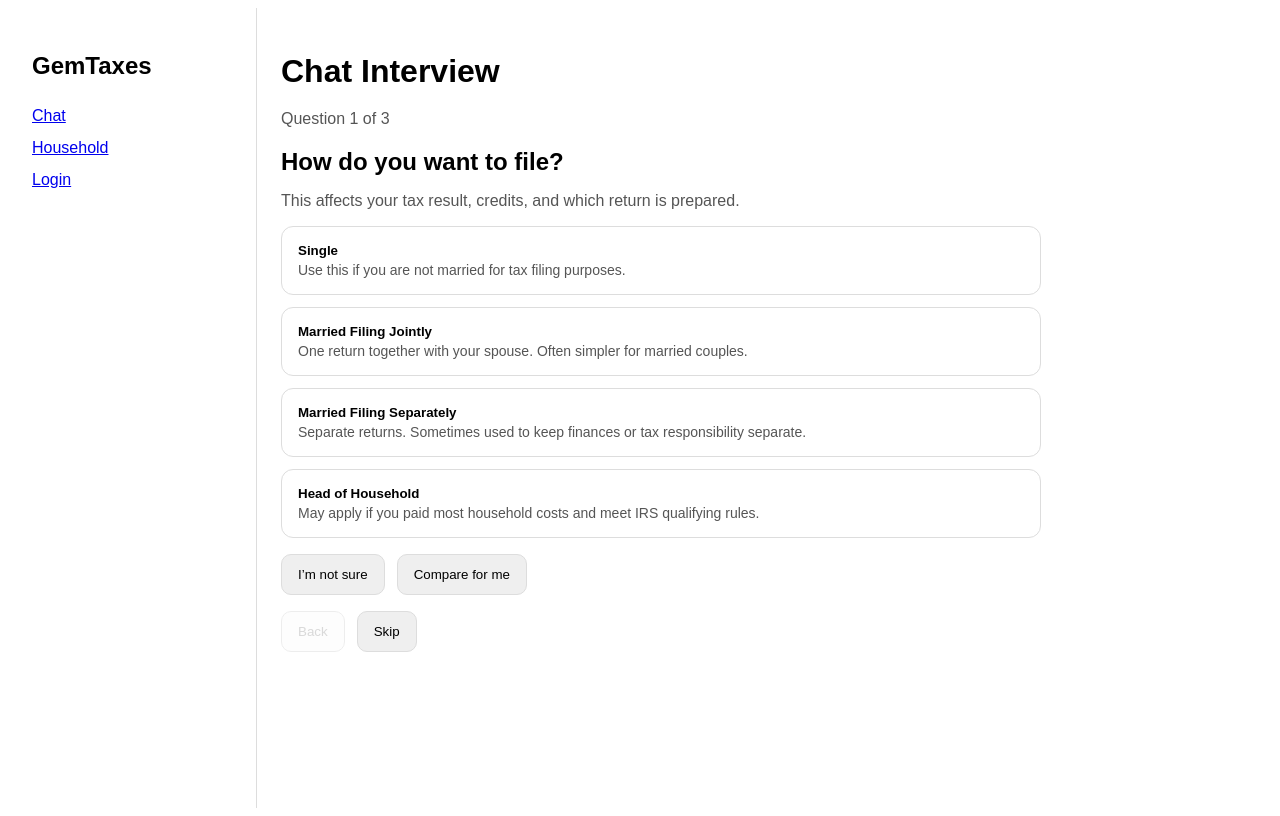
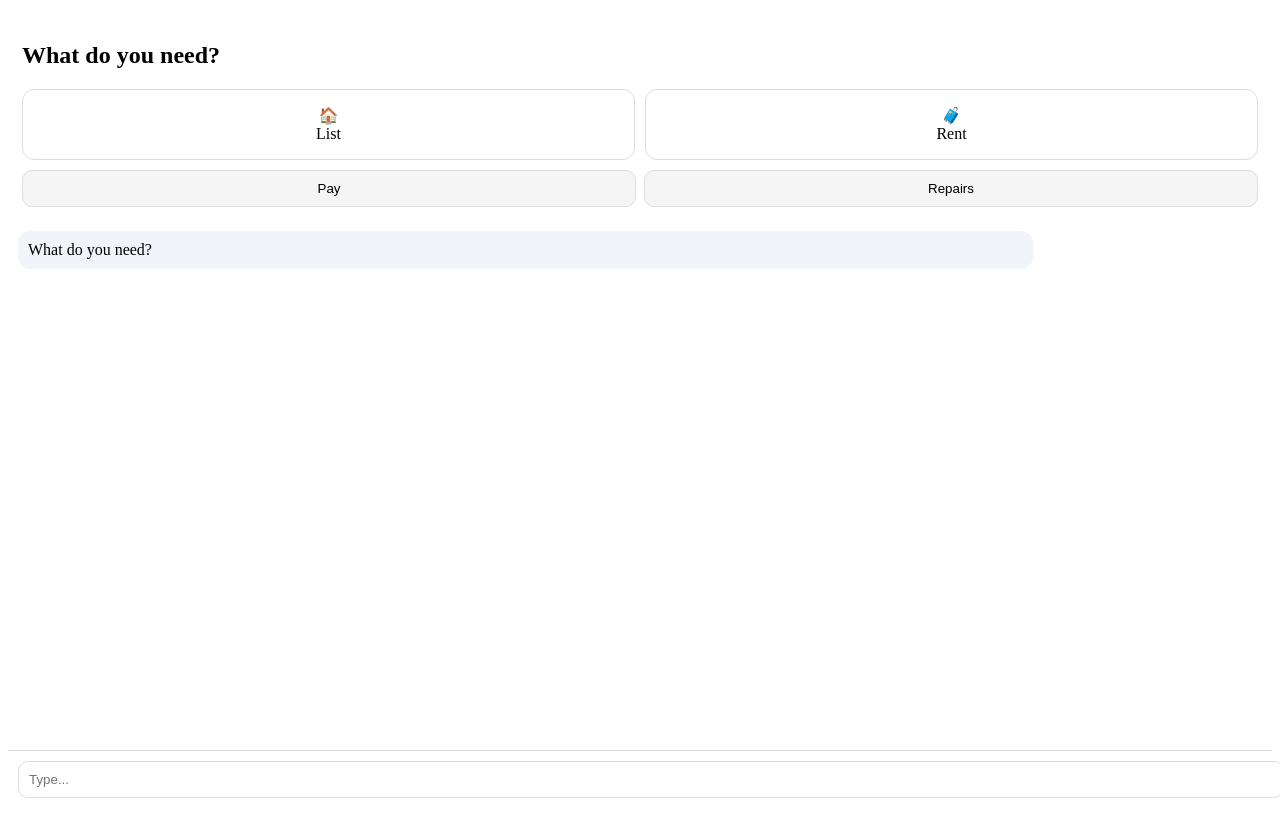
Before and after one commit to infomomtelo-sketch/Gemtaxes-app, a Next.js app: page /chat in a window 1280 px wide. Built offline with nearby package versions, Linux system fonts and the light colour scheme.

Commit message:
Update layout.js

```diff
--- a/app/(dashbooard)/layout.js
+++ b/app/(dashbooard)/layout.js
@@ -1,89 +1,281 @@
-'use client'
+"use client";
+import { useState, useRef, useEffect } from "react";
 
-import { useState, useEffect } from 'react'
+export default function HouseholdPage() {
+  const [messages, setMessages] = useState([
+    { type: "ai", text: "What do you need?" }
+  ]);
 
-export default function DashboardLayout({ children }) {
-  const [isMobile, setIsMobile] = useState(false)
-  const [menuOpen, setMenuOpen] = useState(false)
+  const [flow, setFlow] = useState(null);
+  const [step, setStep] = useState(null);
+  const [inputValue, setInputValue] = useState("");
+
+  const messagesEndRef = useRef(null);
 
   useEffect(() => {
-    function handleResize() {
-      setIsMobile(window.innerWidth < 768)
+    messagesEndRef.current?.scrollIntoView({ behavior: "smooth" });
+  }, [messages]);
+
+  const addMessage = (text, type = "ai") => {
+    setMessages(prev => [...prev.slice(-20), { type, text }]);
+  };
+
+  const addOptions = (options) => {
+    setMessages(prev => [...prev.slice(-20), { type: "options", options }]);
+  };
+
+  const resetToMain = () => {
+    setFlow(null);
+    setStep(null);
+    addMessage("What do you need?");
+  };
+
+  // ===== START ACTION =====
+  const startAction = (type) => {
+    addMessage(
+      type === "list"
+        ? "List property"
+        : type === "rental"
+        ? "Find rental"
+        : type === "payment"
+        ? "Pay rent"
+        : type,
+      "user"
+    );
+
+    if (type === "list") {
+      setFlow("listing");
+      setStep("type");
+
+      addMessage("Property type?");
+      addOptions([
+        { label: "House" },
+        { label: "Apartment" },
+        { label: "Studio" },
+        { label: "Room" },
+        { label: "Back" }
+      ]);
     }
 
-    handleResize()
-    window.addEventListener('resize', handleResize)
-    return () => window.removeEventListener('resize', handleResize)
-  }, [])
+    if (type === "rental") {
+      addMessage("Start with?");
+      addOptions([
+        { label: "Location" },
+        { label: "Budget" },
+        { label: "Move-in" },
+        { label: "Bedrooms" },
+        { label: "Back" }
+      ]);
+    }
 
-  if (isMobile) {
-    return (
-      <div style={{ minHeight: '100vh', fontFamily: 'Arial, sans-serif' }}>
-        <header
-          style={{
-            display: 'flex',
-            justifyContent: 'space-between',
-            alignItems: 'center',
-            padding: '16px 20px',
-            borderBottom: '1px solid #ddd',
-            background: '#fff'
-          }}
-        >
-          <h2 style={{ margin: 0 }}>GemTaxes</h2>
+    if (type === "payment") {
+      setFlow("payment");
+      setStep("method");
 
-          <button
-            onClick={() => setMenuOpen(!menuOpen)}
-            style={{
-              padding: '10px 14px',
-              borderRadius: '10px',
-              border: '1px solid #ddd',
-              background: '#fff',
-              cursor: 'pointer'
-            }}
-          >
-            Menu
-          </button>
-        </header>
+      addMessage("Payment method?");
+      addOptions([
+        { label: "Credit card" },
+        { label: "Debit card" },
+        { label: "Bank transfer" },
+        { label: "Back" }
+      ]);
+    }
+  };
 
-        {menuOpen && (
-          <nav
-            style={{
-              padding: '16px 20px',
-              borderBottom: '1px solid #ddd',
-              background: '#fafafa'
-            }}
-          >
-            <div style={{ display: 'grid', gap: '12px' }}>
-              <a href="/chat">Chat</a>
-              <a href="/household">Household</a>
-              <a href="/login">Login</a>
-            </div>
-          </nav>
-        )}
+  // ===== HANDLE OPTION =====
+  const handleOption = (option) => {
+    if (option.label === "Back") {
+      resetToMain();
+      return;
+    }
 
-        <main style={{ padding: '20px' }}>
-          {children}
-        </main>
-      </div>
-    )
-  }
+    addMessage(option.label, "user");
+
+    // LISTING FLOW
+    if (flow === "listing") {
+      if (step === "type") {
+        setStep("bedrooms");
+        addMessage("Bedrooms?");
+        addOptions([
+          { label: "Studio" },
+          { label: "1" },
+          { label: "2" },
+          { label: "3+" },
+          { label: "Back" }
+        ]);
+      } else if (step === "bedrooms") {
+        setStep("rent");
+        addMessage("Rent range?");
+        addOptions([
+          { label: "$1k–$2k" },
+          { label: "$2k–$3k" },
+          { label: "$3k+" },
+          { label: "Back" }
+        ]);
+      } else if (step === "rent") {
+        setFlow(null);
+        addMessage("Listing ready.");
+        addOptions([
+          { label: "Add photos" },
+          { label: "Finish later" },
+          { label: "Back" }
+        ]);
+      }
+    }
+
+    // PAYMENT FLOW
+    if (flow === "payment") {
+      if (step === "method") {
+        setStep("invoice");
+        addMessage("Need receipt?");
+        addOptions([
+          { label: "Yes" },
+          { label: "No" },
+          { label: "Back" }
+        ]);
+      } else if (step === "invoice") {
+        if (option.label === "Yes") {
+          setStep("delivery");
+          addMessage("Send via?");
+          addOptions([
+            { label: "Email" },
+            { label: "Text" },
+            { label: "Back" }
+          ]);
+        } else {
+          setFlow(null);
+          addMessage("Done.");
+        }
+      } else if (step === "delivery") {
+        setFlow(null);
+        addMessage("Enter contact.");
+      }
+    }
+  };
+
+  // ===== INPUT =====
+  const sendMessage = () => {
+    if (!inputValue.trim()) return;
+
+    addMessage(inputValue, "user");
+    setInputValue("");
+
+    addMessage("Choose an option or continue.");
+  };
 
   return (
-    <div style={{ display: 'flex', minHeight: '100vh', fontFamily: 'Arial, sans-serif' }}>
-      <aside style={{ width: '200px', padding: '24px', borderRight: '1px solid #ddd' }}>
-        <h2>GemTaxes</h2>
-        <nav>
-          <ul style={{ listStyle: 'none', padding: 0, lineHeight: '2' }}>
-            <li><a href="/chat">Chat</a></li>
-            <li><a href="/household">Household</a></li>
-            <li><a href="/login">Login</a></li>
-          </ul>
-        </nav>
-      </aside>
+    <div style={{ display: "flex", flexDirection: "column", height: "100vh" }}>
 
-      <main style={{ flex: 1, padding: '24px' }}>
-        {children}
-      </main>
+      {/* TOP ACTIONS */}
+      <div style={{ padding: 14 }}>
+        <h2>What do you need?</h2>
+
+        <div style={{ display: "flex", gap: 10 }}>
+          <div style={card} onClick={() => startAction("list")}>
+            🏠<div>List</div>
+          </div>
+
+          <div style={card} onClick={() => startAction("rental")}>
+            🧳<div>Rent</div>
+          </div>
+        </div>
+
+        <div style={{ display: "flex", gap: 8, marginTop: 10 }}>
+          <button style={btn} onClick={() => startAction("payment")}>Pay</button>
+          <button style={btn}>Repairs</button>
+        </div>
+      </div>
+
+      {/* CHAT */}
+      <div style={{ flex: 1, overflowY: "auto", padding: 10 }}>
+        {messages.map((msg, i) => (
+          <div key={i}>
+            {msg.type !== "options" && (
+              <div style={msg.type === "user" ? userMsg : aiMsg}>
+                {msg.text}
+              </div>
+            )}
+
+            {msg.type === "options" && (
+              <div style={{ display: "flex", flexWrap: "wrap", gap: 6 }}>
+                {msg.options.map((opt, idx) => (
+                  <button key={idx} style={choice} onClick={() => handleOption(opt)}>
+                    {opt.label}
+                  </button>
+                ))}
+              </div>
+            )}
+          </div>
+        ))}
+        <div ref={messagesEndRef} />
+      </div>
+
+      {/* INPUT */}
+      <div style={inputWrap}>
+        <input
+          value={inputValue}
+          onChange={(e) => setInputValue(e.target.value)}
+          onKeyDown={(e) => e.key === "Enter" && sendMessage()}
+          placeholder="Type..."
+          style={input}
+        />
+      </div>
     </div>
-  )
+  );
 }
+
+/* STYLES */
+const card = {
+  flex: 1,
+  padding: 16,
+  border: "1px solid #ddd",
+  borderRadius: 12,
+  textAlign: "center",
+  cursor: "pointer"
+};
+
+const btn = {
+  flex: 1,
+  padding: 10,
+  borderRadius: 10,
+  border: "1px solid #ddd",
+  background: "#f5f5f5"
+};
+
+const aiMsg = {
+  background: "#f1f5f9",
+  padding: 10,
+  borderRadius: 12,
+  marginBottom: 6,
+  maxWidth: "80%"
+};
+
+const userMsg = {
+  background: "#2563eb",
+  color: "white",
+  padding: 10,
+  borderRadius: 12,
+  marginBottom: 6,
+  alignSelf: "flex-end",
+  maxWidth: "80%"
+};
+
+const choice = {
+  padding: "8px 12px",
+  borderRadius: 20,
+  border: "1px solid #ddd",
+  background: "#f8fafc"
+};
+
+const inputWrap = {
+  borderTop: "1px solid #ddd",
+  padding: 10,
+  background: "white"
+};
+
+const input = {
+  width: "100%",
+  padding: 10,
+  borderRadius: 10,
+  border: "1px solid #ddd"
+};
```
